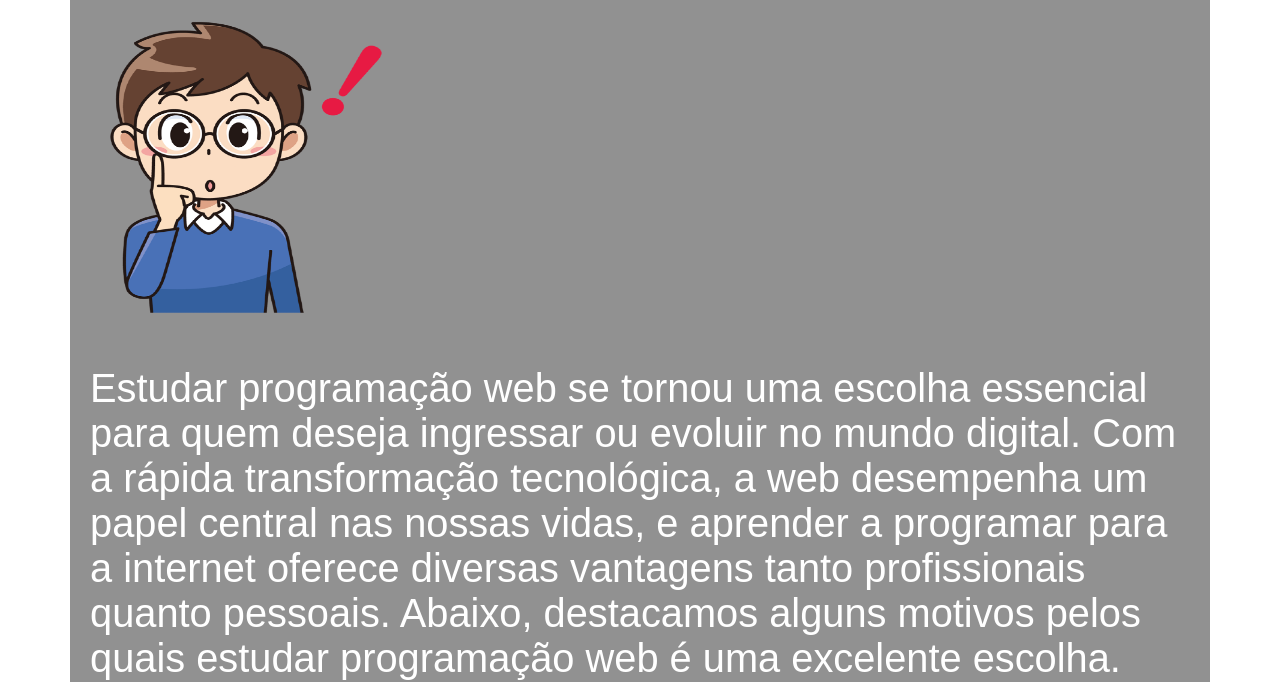
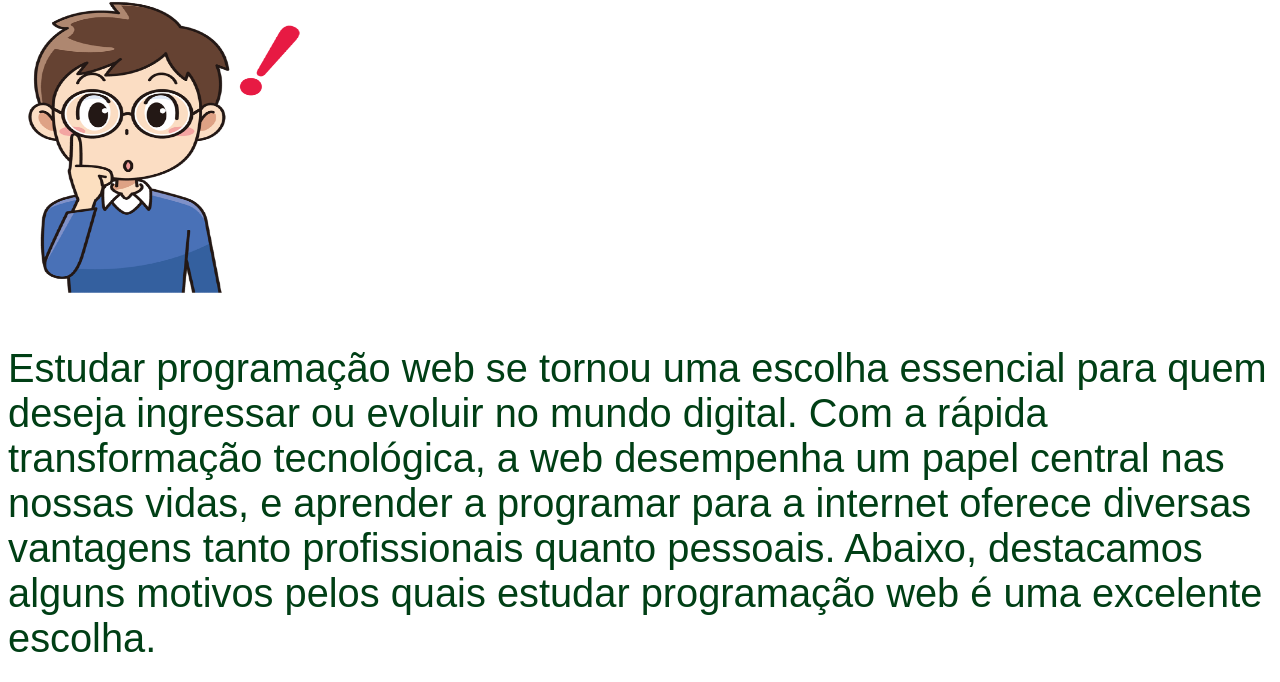
Before and after one commit to jeovadev/Artigo, a plain HTML site: page index.html in a window 1280 px wide. Shown: the part 129-811 px from the top of the page. Drawn offline with Linux system fonts and the light colour scheme.

Commit message:
Update.v4a

```diff
--- a/style.css
+++ b/style.css
@@ -5,7 +5,7 @@
 
 p {
     font-family: Arial, Helvetica, sans-serif;
-    color: white;
+    color: rgb(0, 63, 21);
 }
 
 article {
@@ -29,12 +29,12 @@ body {
     display: flex;
     justify-content: center;
     align-items: center;
+    width: 100;
+    padding: 100;
+
 }
 
 main {
-    width: 1100px;
     height: auto;
-    padding: 20px;
-    background-color: rgba(0, 0, 0, 0.432);
-    border-radius: 10px;
+    background-color: rgb(255, 255, 255);
 }
```
